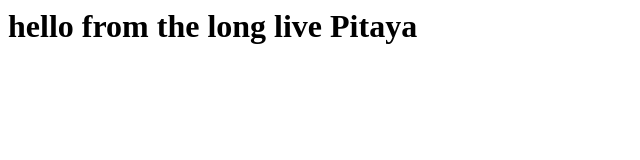
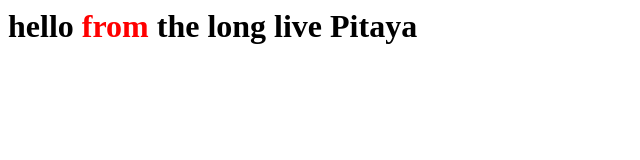
Before and after one commit to dudumiao/dudumiao.github.io, a plain HTML site: page index.html in a window 1280 px wide. Shown: the whole page, without its empty margins (0-640 px from the left). Drawn offline with Linux system fonts and the light colour scheme.

Commit message:
Update index.html

```diff
--- a/index.html
+++ b/index.html
@@ -1 +1 @@
-<h1>hello from the long live Pitaya</h1>
+<h1>hello <span style="color:red">from</span> the long live Pitaya</h1>
```
